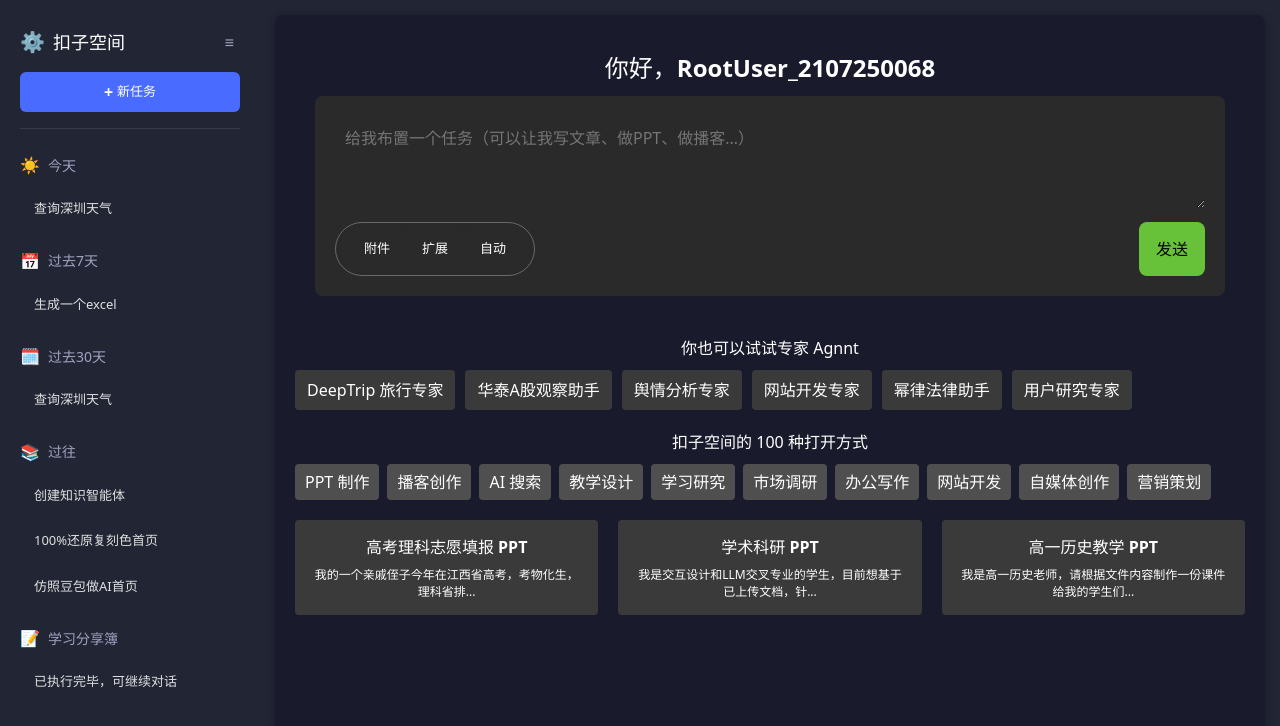
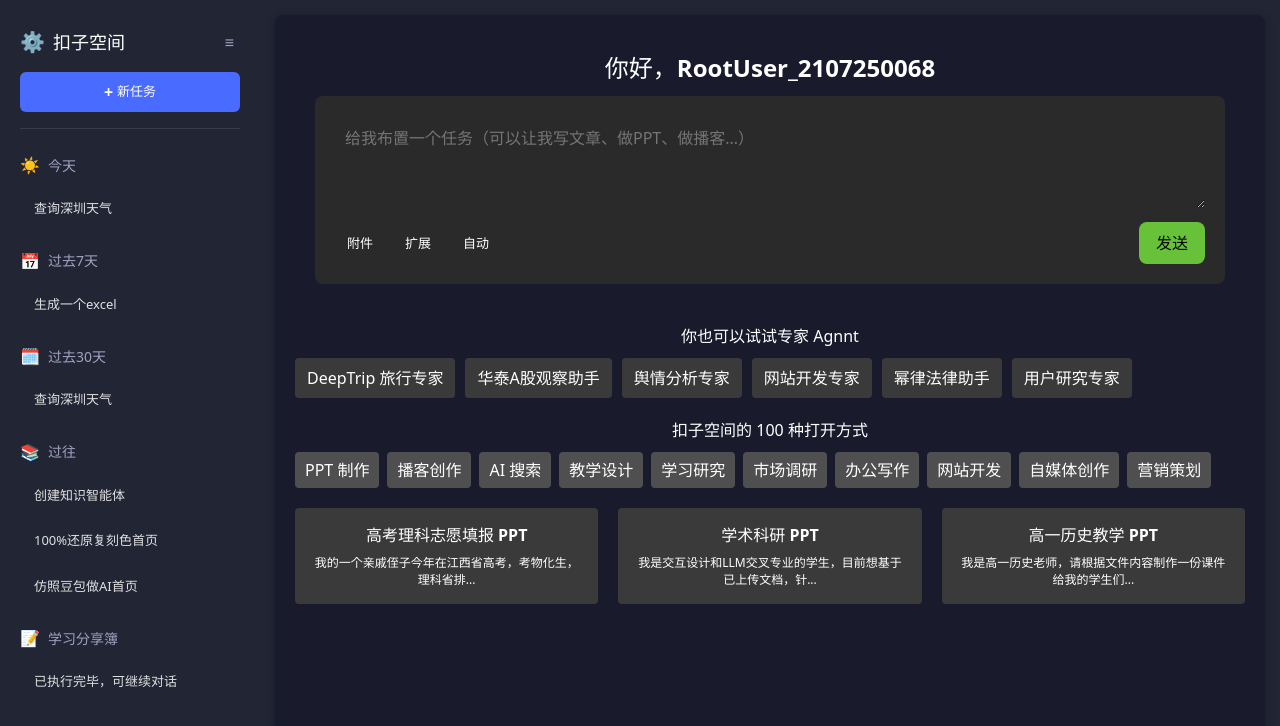
Before and after one commit to marloues/auto-coder-kouzi, a Vue app: page / in a window 1280 px wide. Shown: the top 726 px of the page. Built offline with nearby package versions, Linux system fonts and the light colour scheme.

Commit message:
<revert>给left-buttons加椭圆透明的边框 auto_coder_000000000035_chat_action.yml d20de0470fb3222f6d97a30b00495d94a60e9786

```diff
--- a/src/components/KoziHeader.vue
+++ b/src/components/KoziHeader.vue
@@ -76,10 +76,6 @@
 .left-buttons {
   display: flex;
   gap: 8px;
-  border-radius: 50px;
-  border: 1px solid rgba(255,255,255,0.3);
-  padding: 8px 16px;
-  backdrop-filter: blur(5px);
 }
 .btn {
   padding: 8px 12px;
```
